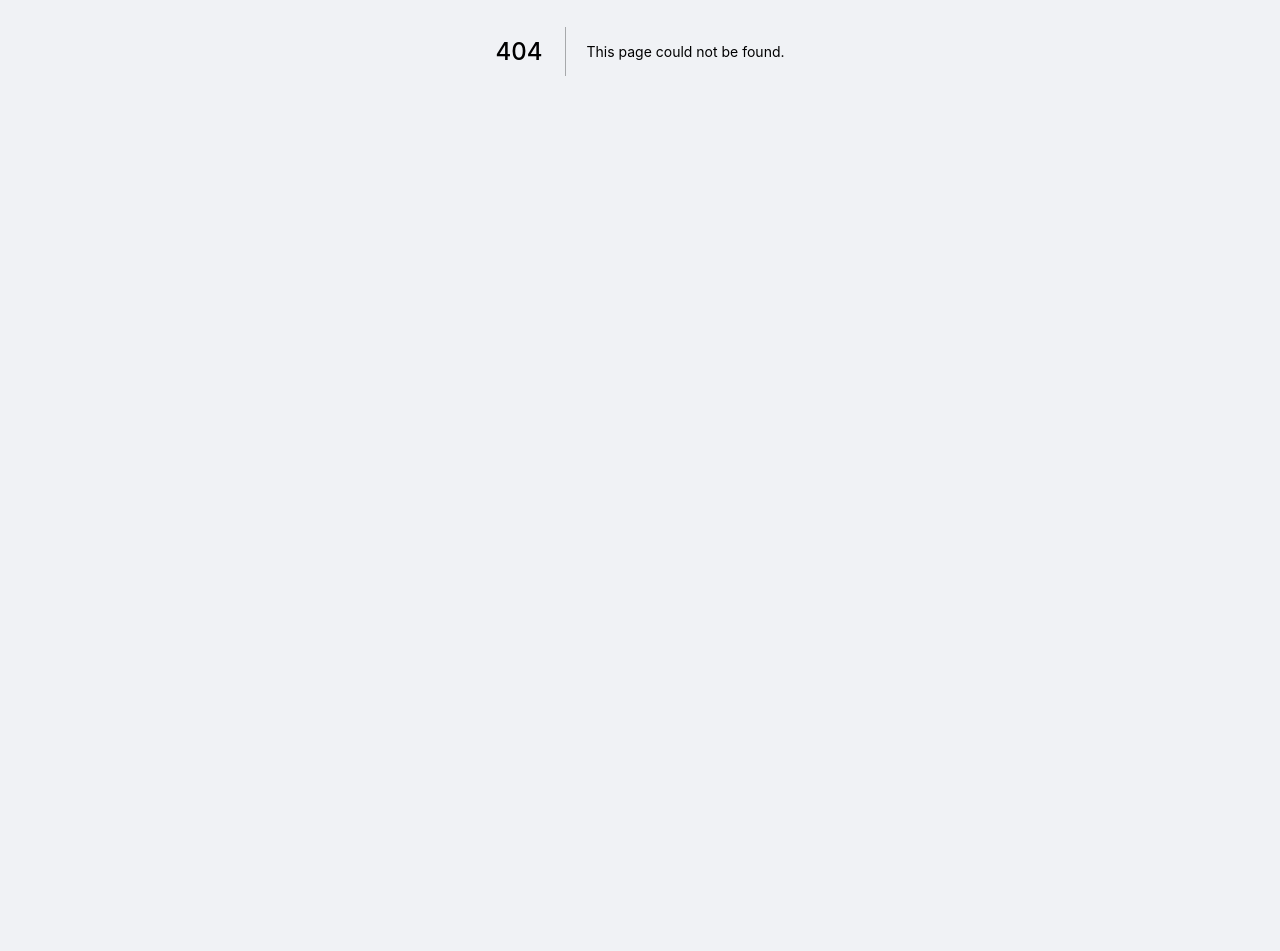
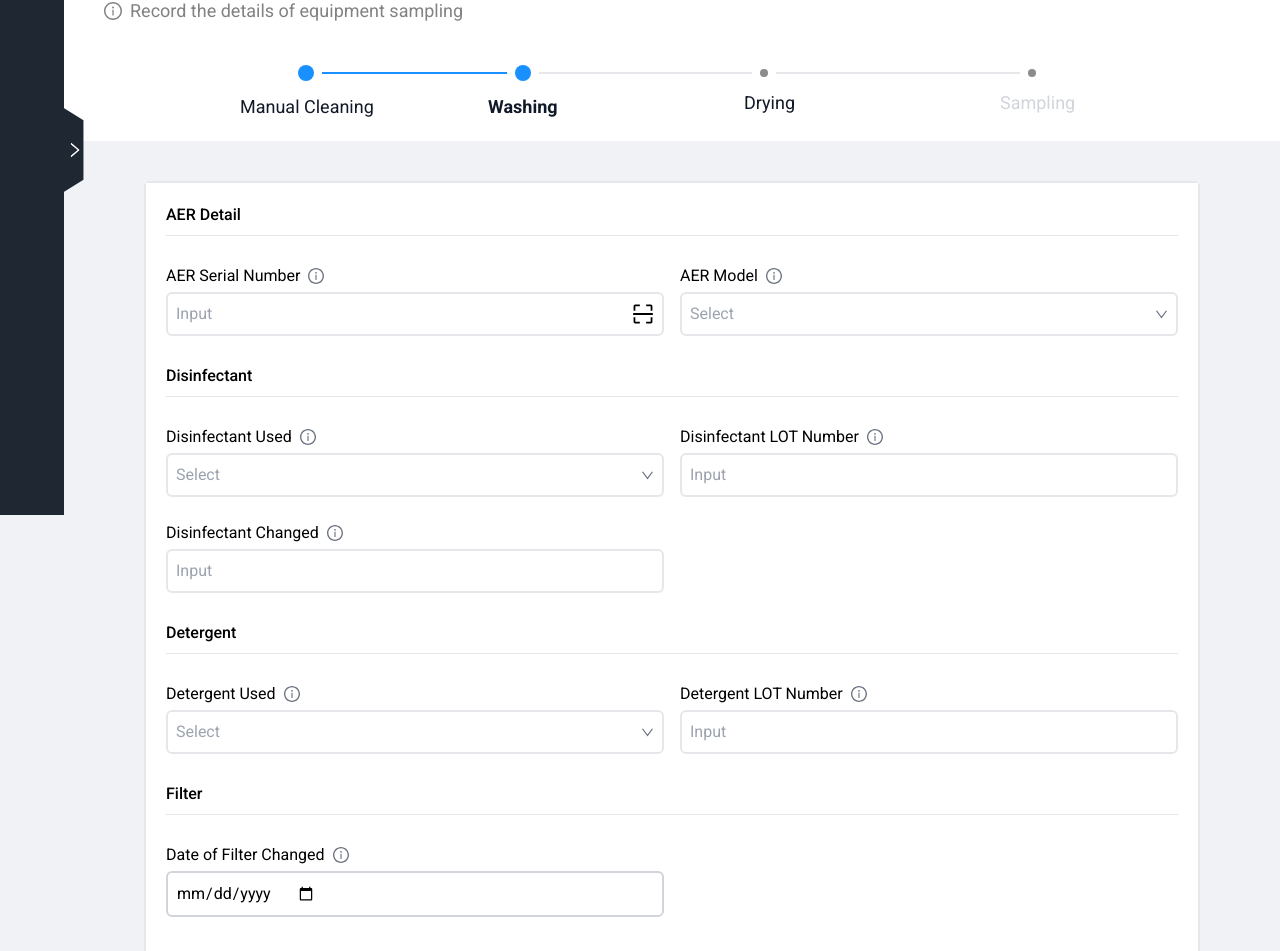
Before and after one commit to bran-donut/tts-ict2012, a Next.js app: page /record/scopeWashing in a window 1280 px wide. Before the commit this address had no page. Shown: the part 349-1300 px from the top of the page. Before the commit the page ends 800 px from the top, so only its background shows below. Built offline with nearby package versions, Linux system fonts and the light colour scheme.

Commit message:
rerouting of pages and prep for addition of washer record pages

```diff
--- a/pages/scopeCleaning.js
+++ b/pages/record/scopeCleaning.js
@@ -1,13 +1,11 @@
-import Layout from "../layouts/Layout";
-import { InfoCircleOutlined } from "@ant-design/icons";
+import Layout from "../../layouts/Layout";
 import { useState } from "react";
-import Dropdown from "../components/Dropdown";
-import MainHeader from "../components/MainHeader";
-import SubHeader from "../components/SubHeader";
-import DateInput from "../components/DateInput";
-import PopupMessage from "../components/Modal";
+import Dropdown from "../../components/Dropdown";
+import MainHeader from "../../components/MainHeader";
+import SubHeader from "../../components/SubHeader";
+import DateInput from "../../components/DateInput";
+import PopupMessage from "../../components/Modal";
 import Link from "next/link";
-import { equipments } from "../Constants";
 
 export default function ScopeCleaning() {
 
@@ -177,7 +175,7 @@ export default function ScopeCleaning() {
               leftText="Cancel"
               rightText="Save & Continue"
               onClickClose={()=> setShowContinueModal(false)}
-              link="/scopeWashing"
+              link="/record/scopeWashing"
             />
           : null)}
     </Layout>
--- a/pages/scopeWashing.js
+++ b/pages/record/scopeDrying.js
@@ -1,19 +1,15 @@
-import Layout from "../layouts/Layout";
-import Input from "../components/Input";
+import Layout from "../../layouts/Layout";
 import { useState } from "react";
-import Dropdown from "../components/Dropdown";
-import MainHeader from "../components/MainHeader";
-import SubHeader from "../components/SubHeader";
-import MobileScan from "../components/MobileScan";
-import DateInput from "../components/DateInput";
-import PopupMessage from "../components/Modal";
+import Dropdown from "../../components/Dropdown";
+import MainHeader from "../../components/MainHeader";
+import SubHeader from "../../components/SubHeader";
+import PopupMessage from "../../components/Modal";
 import Link from "next/link";
-import { equipments } from "../Constants";
 
-export default function ScopeWashing() {
-
+export default function ScopeDrying() {
   const [showExitModal, setShowExitModal] = useState(false);
   const [showContinueModal, setShowContinueModal] = useState(false);
+  const [charCount, setCharCount] = useState(0);
   const [equipmentData, setEquipmentData] = useState(
     {
         brand: "Olympus", scopeType: "tracheal intubation", modelNumber: "TJF403", serialNumber: "21904890", status: "New"
@@ -29,14 +25,14 @@ export default function ScopeWashing() {
       breadCrumbItems={["Home", "Schedule", "View", "Record"]}
       />
 
-<div className="flex flex-col items-center justify-center min-w-full gap-0 px-5 py-5 bg-white md:flex-row md:gap-3">
+        <div className="flex flex-col items-center justify-center min-w-full gap-0 px-5 py-5 bg-white md:flex-row md:gap-3">
           <ol className="items-center sm:flex ">
               <li className="relative w-64 mb-6 ml-36 sm:mb-0">
                   <div className="flex items-center">
-                  <Link href="/scopeCleaning">
-                      <div className="bg-[#1890FF] ml-[4.1rem] hover:bg-[#1890FF]/80 hover:cursor-pointer z-10 flex items-center justify-center w-4 h-4 rounded-full ring-0 ring-white sm:ring-8 shrink-0">
+                    <Link href="scopeCleaning">
+                      <div className="bg-[#1890FF] hover:cursor-pointer hover:bg-[#1890FF]/80 ml-[4.1rem] z-10 flex items-center justify-center w-4 h-4 rounded-full ring-0 ring-white sm:ring-8 shrink-0">
                       </div>
-                  </Link>
+                    </Link>
                       <div className="bg-[#1890FF] hidden sm:flex w-full h-0.5"></div>
                   </div>
                   <div className="mt-3 sm:pr-8">
@@ -46,23 +42,25 @@ export default function ScopeWashing() {
               <li className="relative w-64 mb-6 sm:mb-0">
                   <div className="flex items-center ">
                   <div className="bg-[#1890FF] hidden sm:flex w-8 h-0.5"></div>
-                   <div className="bg-[#1890FF] z-10  flex items-center justify-center w-4 h-4 rounded-full ring-0 ring-white sm:ring-8 shrink-0">
+                  <Link href="/record/scopeWashing">
+                    <div className="bg-[#1890FF] hover:bg-[#1890FF]/80 hover:cursor-pointer z-10 flex items-center justify-center w-4 h-4 rounded-full ring-0 ring-white sm:ring-8 shrink-0">
+                      </div>
+                  </Link>
+                      <div className="bg-[#1890FF] hidden sm:flex w-full h-0.5"></div>
+                  </div>
+                  <div className="mt-3 sm:pr-8">
+                  <h3 className="text-lg font-normal text-gray-900">Washing</h3>
+                  </div>
+              </li>
+              <li className="relative w-64 mb-6 sm:mb-0">
+                  <div className="flex items-center">
+                  <div className="bg-[#1890FF] hidden sm:flex w-[1.125rem] h-0.5"></div>
+                    <div className="bg-[#1890FF] z-10 flex items-center justify-center w-4 h-4 rounded-full ring-0 ring-white sm:ring-8 shrink-0">
                       </div>
                       <div className="bg-gray-200 hidden sm:flex w-full h-0.5"></div>
                   </div>
                   <div className="mt-3 sm:pr-8">
-                  <h3 className="text-lg font-semibold text-gray-900">Washing</h3>
-                  </div>
-              </li>
-              <li className="relative w-64 mb-6 sm:mb-0">
-                  <div className="flex items-center">
-                  <div className="bg-gray-200 hidden sm:flex w-[1.125rem] h-0.5"></div>
-                    <div className="bg-[#8C8C8C] z-10 flex items-center justify-center w-2 h-2 rounded-full ring-0 ring-white sm:ring-8 shrink-0">
-                      </div>
-                      <div className="bg-gray-200 hidden sm:flex w-full h-0.5"></div>
-                  </div>
-                  <div className="mt-3 sm:pr-8">
-                  <h3 className="text-lg font-normal text-gray-900">Drying</h3>
+                  <h3 className="text-lg font-semibold text-gray-900">Drying</h3>
                   </div>
               </li>
               <li className="relative w-64 mb-6 sm:mb-0">
@@ -84,68 +82,33 @@ export default function ScopeWashing() {
             <div className="px-20 py-10">
               <div className="flex flex-col justify-center h-full min-w-full text-justify bg-white border-2 rounded-md">
                 <div className="p-5 bg-white">
-                  <h3 className="pb-2 font-medium">AER Detail</h3>
-                  <hr></hr>
-                </div>
-                <div className="grid grid-cols-2 gap-4 px-5 py-1">
-                <MobileScan
-                menuHeader="AER Serial Number"
-                />
-                <Dropdown
-                menuHeader="AER Model"
-                menuItems={["1", "2"]}
-                />
-                </div>
-                <div className="p-5 bg-white">
-                  <h3 className="pb-2 font-medium">Disinfectant</h3>
+                  <h3 className="pb-2 font-medium">Drying Cabinet</h3>
                   <hr></hr>
                 </div>
                 <div className="grid grid-cols-2 gap-4 px-5 py-1">
                 <Dropdown
-                menuHeader="Disinfectant Used"
-                menuItems={["RAPICIDE PA PART A & PART B", "ANIOXYDE 1000", "ACECIDE"]}
+                menuHeader="Scope Dryer"
+                menuItems={["Item 1", "Item 2"]}
                 drop="drop"
                 />
-                <Input
-                menuHeader="Disinfectant LOT Number"
-                status = "required"
+                <Dropdown
+                menuHeader="Dryer Level"
+                menuItems={["Level 1", "Level 2", "Level 3", "Level 4"]}
                 />
-                <Input
-                menuHeader="Disinfectant Changed"
-                status = "required"
-                />
+
+                <div className="py-1 input-group">
+                  <h4 className="inline pb-1">Remarks</h4><p className="inline px-2 text-gray-400">(optional)</p>
+                  <textarea placeholder="Remarks" maxlength="100" onChange={e => setCharCount(e.target.value.length)} className="w-full p-2 border-2 rounded-md" />
+                  <div className="text-right text-gray-300">{charCount} / 100</div>
                 </div>
-                <div className="p-5 bg-white">
-                  <h3 className="pb-2 font-medium">Detergent</h3>
-                  <hr></hr>
-                </div>
-                <div className="grid grid-cols-2 gap-4 px-5 py-1">
-                <Dropdown
-                menuHeader="Detergent Used"
-                menuItems={["INTERCEPT PLUS", "CIDEZYME DETERGENT", "ENDORAPID"]}
-                drop="drop"
-                />
-                <Input
-                menuHeader="Detergent LOT Number"
-                />
-                </div>
-                <div className="p-5 bg-white">
-                  <h3 className="pb-2 font-medium">Filter</h3>
-                  <hr></hr>
-                </div>
-                <div className="grid grid-cols-2 gap-4 px-5 py-1">
-                <DateInput
-                menuHeader="Date of Filter Changed"
-                />
-                <div className="mb-28"></div>
-                </div>
-                </div>
+
                 <div className="pb-5"></div>
                   </div>
-
+                </div>
+              </div>
 
                   <div className="flex flex-col items-center justify-end w-full gap-0 px-5 py-5 bg-white md:flex-row md:gap-3">
-                    <Link href="/scopeCleaning">
+                    <Link href="/record/scopeWashing">
                     <a className="text-black hover:text-black/80 hover:cursor-pointer hover:underline">
                       Previous Step
                     </a>
@@ -167,7 +130,7 @@ export default function ScopeWashing() {
               leftText="Cancel"
               rightText="Save & Exit"
               onClickClose={()=> setShowExitModal(false)}
-              type="/view"
+              link="/view"
             />
           : null)}
 
@@ -178,7 +141,7 @@ export default function ScopeWashing() {
               leftText="Cancel"
               rightText="Save & Continue"
               onClickClose={()=> setShowContinueModal(false)}
-              link="/scopeDrying"
+              link="/record/scopeSampling"
             />
           : null)}
 
--- a/pages/scopeDrying.js
+++ b/pages/record/scopeWashing.js
@@ -1,16 +1,18 @@
-import Layout from "../layouts/Layout";
+import Layout from "../../layouts/Layout";
 import { useState } from "react";
-import Dropdown from "../components/Dropdown";
-import MainHeader from "../components/MainHeader";
-import SubHeader from "../components/SubHeader";
-import PopupMessage from "../components/Modal";
+import Dropdown from "../../components/Dropdown";
+import MainHeader from "../../components/MainHeader";
+import SubHeader from "../../components/SubHeader";
+import Input from "../../components/Input";
+import DateInput from "../../components/DateInput";
+import MobileScan from "../../components/MobileScan";
+import PopupMessage from "../../components/Modal";
 import Link from "next/link";
-import { equipments } from "../Constants";
 
-export default function ScopeDrying() {
+export default function ScopeWashing() {
+
   const [showExitModal, setShowExitModal] = useState(false);
   const [showContinueModal, setShowContinueModal] = useState(false);
-  const [charCount, setCharCount] = useState(0);
   const [equipmentData, setEquipmentData] = useState(
     {
         brand: "Olympus", scopeType: "tracheal intubation", modelNumber: "TJF403", serialNumber: "21904890", status: "New"
@@ -26,14 +28,14 @@ export default function ScopeDrying() {
       breadCrumbItems={["Home", "Schedule", "View", "Record"]}
       />
 
-        <div className="flex flex-col items-center justify-center min-w-full gap-0 px-5 py-5 bg-white md:flex-row md:gap-3">
+<div className="flex flex-col items-center justify-center min-w-full gap-0 px-5 py-5 bg-white md:flex-row md:gap-3">
           <ol className="items-center sm:flex ">
               <li className="relative w-64 mb-6 ml-36 sm:mb-0">
                   <div className="flex items-center">
-                    <Link href="scopeCleaning">
-                      <div className="bg-[#1890FF] hover:cursor-pointer hover:bg-[#1890FF]/80 ml-[4.1rem] z-10 flex items-center justify-center w-4 h-4 rounded-full ring-0 ring-white sm:ring-8 shrink-0">
+                  <Link href="/record/scopeCleaning">
+                      <div className="bg-[#1890FF] ml-[4.1rem] hover:bg-[#1890FF]/80 hover:cursor-pointer z-10 flex items-center justify-center w-4 h-4 rounded-full ring-0 ring-white sm:ring-8 shrink-0">
                       </div>
-                    </Link>
+                  </Link>
                       <div className="bg-[#1890FF] hidden sm:flex w-full h-0.5"></div>
                   </div>
                   <div className="mt-3 sm:pr-8">
@@ -43,25 +45,23 @@ export default function ScopeDrying() {
               <li className="relative w-64 mb-6 sm:mb-0">
                   <div className="flex items-center ">
                   <div className="bg-[#1890FF] hidden sm:flex w-8 h-0.5"></div>
-                  <Link href="/scopeWashing">
-                    <div className="bg-[#1890FF] hover:bg-[#1890FF]/80 hover:cursor-pointer z-10 flex items-center justify-center w-4 h-4 rounded-full ring-0 ring-white sm:ring-8 shrink-0">
+                   <div className="bg-[#1890FF] z-10  flex items-center justify-center w-4 h-4 rounded-full ring-0 ring-white sm:ring-8 shrink-0">
                       </div>
-                  </Link>
-                      <div className="bg-[#1890FF] hidden sm:flex w-full h-0.5"></div>
+                      <div className="bg-gray-200 hidden sm:flex w-full h-0.5"></div>
                   </div>
                   <div className="mt-3 sm:pr-8">
-                  <h3 className="text-lg font-normal text-gray-900">Washing</h3>
+                  <h3 className="text-lg font-semibold text-gray-900">Washing</h3>
                   </div>
               </li>
               <li className="relative w-64 mb-6 sm:mb-0">
                   <div className="flex items-center">
-                  <div className="bg-[#1890FF] hidden sm:flex w-[1.125rem] h-0.5"></div>
-                    <div className="bg-[#1890FF] z-10 flex items-center justify-center w-4 h-4 rounded-full ring-0 ring-white sm:ring-8 shrink-0">
+                  <div className="bg-gray-200 hidden sm:flex w-[1.125rem] h-0.5"></div>
+                    <div className="bg-[#8C8C8C] z-10 flex items-center justify-center w-2 h-2 rounded-full ring-0 ring-white sm:ring-8 shrink-0">
                       </div>
                       <div className="bg-gray-200 hidden sm:flex w-full h-0.5"></div>
                   </div>
                   <div className="mt-3 sm:pr-8">
-                  <h3 className="text-lg font-semibold text-gray-900">Drying</h3>
+                  <h3 className="text-lg font-normal text-gray-900">Drying</h3>
                   </div>
               </li>
               <li className="relative w-64 mb-6 sm:mb-0">
@@ -83,33 +83,68 @@ export default function ScopeDrying() {
             <div className="px-20 py-10">
               <div className="flex flex-col justify-center h-full min-w-full text-justify bg-white border-2 rounded-md">
                 <div className="p-5 bg-white">
-                  <h3 className="pb-2 font-medium">Drying Cabinet</h3>
+                  <h3 className="pb-2 font-medium">AER Detail</h3>
+                  <hr></hr>
+                </div>
+                <div className="grid grid-cols-2 gap-4 px-5 py-1">
+                <MobileScan
+                menuHeader="AER Serial Number"
+                />
+                <Dropdown
+                menuHeader="AER Model"
+                menuItems={["1", "2"]}
+                />
+                </div>
+                <div className="p-5 bg-white">
+                  <h3 className="pb-2 font-medium">Disinfectant</h3>
                   <hr></hr>
                 </div>
                 <div className="grid grid-cols-2 gap-4 px-5 py-1">
                 <Dropdown
-                menuHeader="Scope Dryer"
-                menuItems={["Item 1", "Item 2"]}
+                menuHeader="Disinfectant Used"
+                menuItems={["RAPICIDE PA PART A & PART B", "ANIOXYDE 1000", "ACECIDE"]}
                 drop="drop"
                 />
+                <Input
+                menuHeader="Disinfectant LOT Number"
+                status = "required"
+                />
+                <Input
+                menuHeader="Disinfectant Changed"
+                status = "required"
+                />
+                </div>
+                <div className="p-5 bg-white">
+                  <h3 className="pb-2 font-medium">Detergent</h3>
+                  <hr></hr>
+                </div>
+                <div className="grid grid-cols-2 gap-4 px-5 py-1">
                 <Dropdown
-                menuHeader="Dryer Level"
-                menuItems={["Level 1", "Level 2", "Level 3", "Level 4"]}
+                menuHeader="Detergent Used"
+                menuItems={["INTERCEPT PLUS", "CIDEZYME DETERGENT", "ENDORAPID"]}
+                drop="drop"
                 />
-
-                <div className="py-1 input-group">
-                  <h4 className="inline pb-1">Remarks</h4><p className="inline px-2 text-gray-400">(optional)</p>
-                  <textarea placeholder="Remarks" maxlength="100" onChange={e => setCharCount(e.target.value.length)} className="w-full p-2 border-2 rounded-md" />
-                  <div className="text-right text-gray-300">{charCount} / 100</div>
+                <Input
+                menuHeader="Detergent LOT Number"
+                />
                 </div>
-
+                <div className="p-5 bg-white">
+                  <h3 className="pb-2 font-medium">Filter</h3>
+                  <hr></hr>
+                </div>
+                <div className="grid grid-cols-2 gap-4 px-5 py-1">
+                <DateInput
+                menuHeader="Date of Filter Changed"
+                />
+                <div className="mb-28"></div>
+                </div>
+                </div>
                 <div className="pb-5"></div>
                   </div>
-                </div>
-              </div>
+
 
                   <div className="flex flex-col items-center justify-end w-full gap-0 px-5 py-5 bg-white md:flex-row md:gap-3">
-                    <Link href="/scopeWashing">
+                    <Link href="/record/scopeCleaning">
                     <a className="text-black hover:text-black/80 hover:cursor-pointer hover:underline">
                       Previous Step
                     </a>
@@ -131,7 +166,7 @@ export default function ScopeDrying() {
               leftText="Cancel"
               rightText="Save & Exit"
               onClickClose={()=> setShowExitModal(false)}
-              link="/view"
+              type="/view"
             />
           : null)}
 
@@ -142,7 +177,7 @@ export default function ScopeDrying() {
               leftText="Cancel"
               rightText="Save & Continue"
               onClickClose={()=> setShowContinueModal(false)}
-              link="/scopeSampling"
+              link="/record/scopeDrying"
             />
           : null)}
 
```
Also changed, not shown: pages/inventory/addNewEquipment.js (renamed from pages/addNewEquipment.js, +7 -7 lines), pages/record/scopeSampling.js (renamed from pages/scopeSampling.js, +12 -13 lines).
